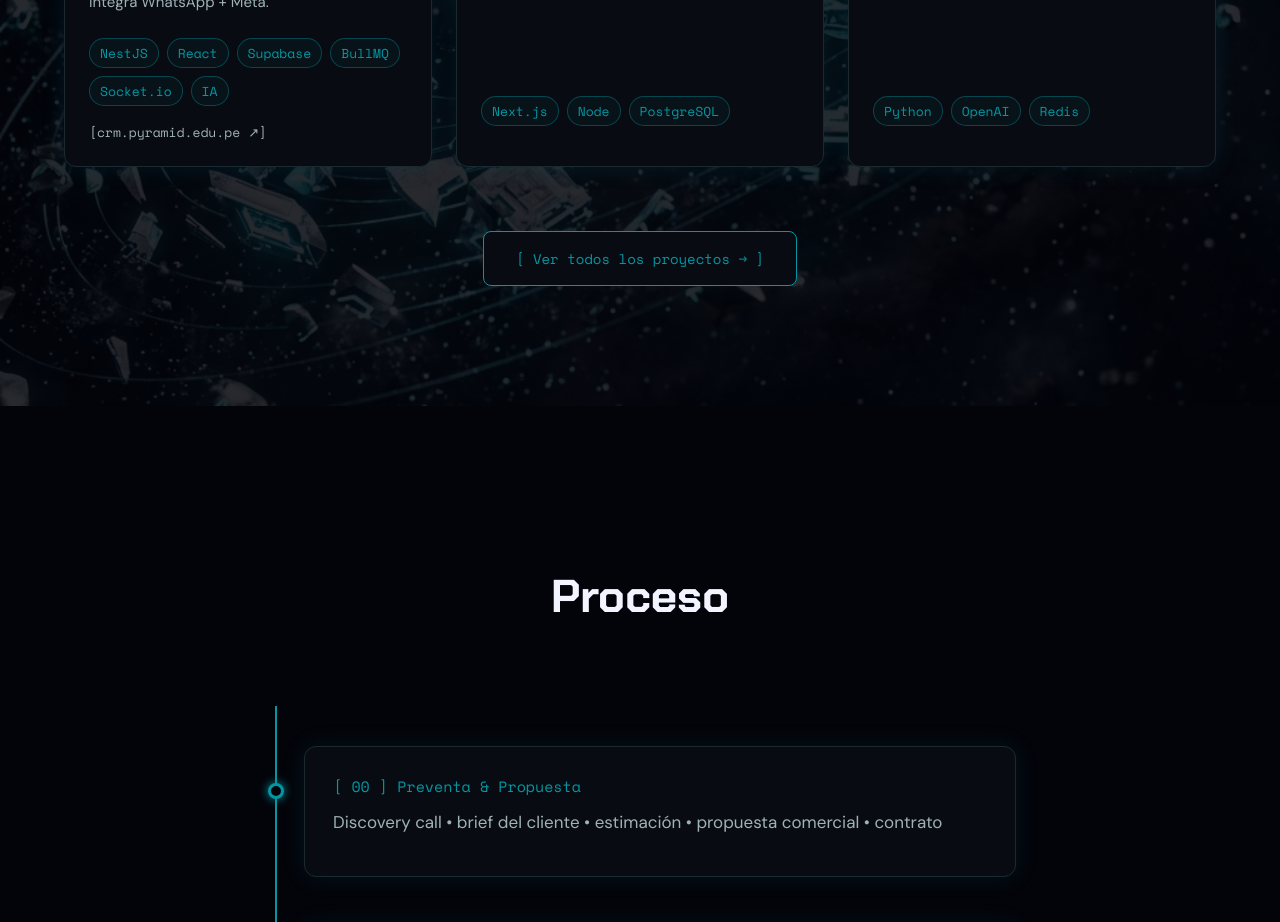
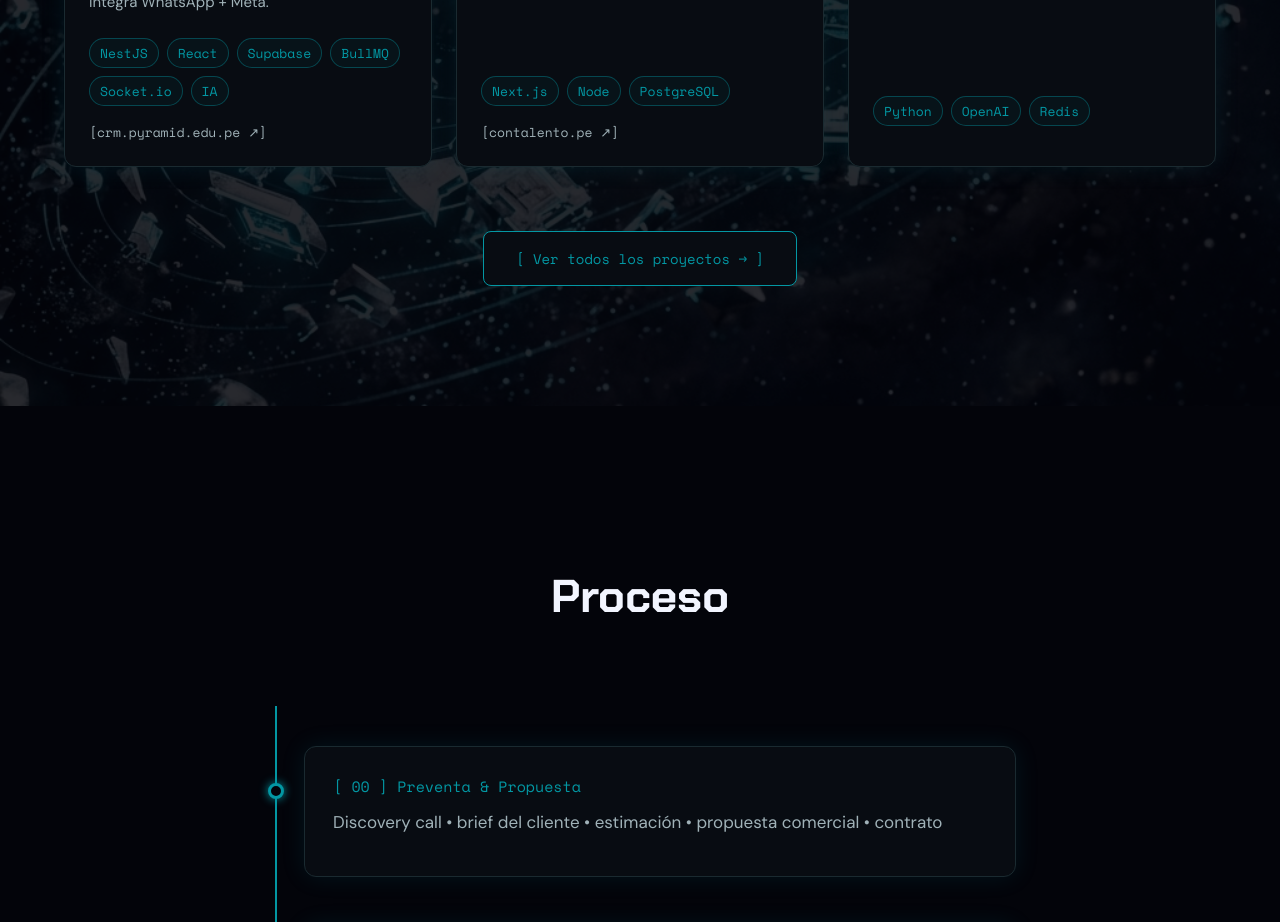
Before and after one commit to Darkness0550/PortafolioVertex, a React (Vite) app: page / in a window 1280 px wide. Shown: the part 1500-2422 px from the top of the page. Built offline with nearby package versions, Linux system fonts and the light colour scheme.

Commit message:
feat: implement interactive Projects section with video preview and flip functionality

```diff
--- a/src/sections/Projects.jsx
+++ b/src/sections/Projects.jsx
@@ -8,13 +8,13 @@ import ubixVD from '../assets/video/UbixVD.mp4';
 
 const projects = [
   { name: 'PyraChat CRM', company: 'Pyramid', year: '2024', desc: 'CRM omnicanal self-hosted.\nReemplazó respond.io.\nIntegra WhatsApp + Meta.', stack: 'NestJS · React · Supabase\nBullMQ · Socket.io · IA', link: 'crm.pyramid.edu.pe', video: crmVD },
-  { name: 'ConTalento', company: 'Empleabilidad PA', year: '2024', desc: 'Plataforma de conexión talento-empresa. Matching automatizado.', stack: 'Next.js · Node · PostgreSQL', link: '', video: contalentoVD },
+  { name: 'ConTalento', company: 'Empleabilidad PA', year: '2024', desc: 'Plataforma de conexión talento-empresa. Matching automatizado.', stack: 'Next.js · Node · PostgreSQL', link: 'contalento.pe', video: contalentoVD },
   // { name: 'PyramidCert', company: 'Pyramid', year: '2023', desc: 'Emisión y validación de certificados inmutables.', stack: 'React · Express · Web3', link: '', video: 'https://www.w3schools.com/html/mov_bbb.mp4' },
   { name: 'PIA Asistente IA', company: 'Pyramid', year: '2024', desc: 'Agente conversacional avanzado para soporte académico.', stack: 'Python · OpenAI · Redis', link: '', video: 'https://www.w3schools.com/html/mov_bbb.mp4' },
-  { name: 'COLAB Task Manager', company: 'Pyramid', year: '2025', desc: 'Gestor de tareas colaborativo en tiempo real.', stack: 'Vue · NestJS · WebSockets', link: '', video: colabVD },
-  { name: 'PyraCheck Asistencia', company: 'Pyramid', year: '2024', desc: 'Control de asistencia con geocerca y validación biométrica.', stack: 'Flutter · Firebase · GCP', link: '', video: 'https://www.w3schools.com/html/mov_bbb.mp4' },
+  { name: 'COLAB Task Manager', company: 'Pyramid', year: '2025', desc: 'Gestor de tareas colaborativo en tiempo real.', stack: 'Vue · NestJS · WebSockets', link: 'colab.vertexdev.tech', video: colabVD },
+  { name: 'Ubix', company: 'Vertex', year: '2024', desc: 'Micro SaaS para que las empresas controlen su asistencia con geocerca y validación biométrica.', stack: 'Flutter · Firebase · GCP', link: 'ubix.vertexdev.tech', video: ubixVD },
   { name: 'Pyramid Academy LMS', company: 'Pyramid', year: '2017+', desc: 'Plataforma educativa core. Más de 9k alumnos activos.', stack: 'MERN Stack · AWS', link: '', video: 'https://www.w3schools.com/html/mov_bbb.mp4' },
-  { name: 'GeoMod SaaS', company: 'Vertex', year: '2025', desc: 'Modelamiento geoespacial de alta precisión como servicio.', stack: 'React · Python · PostGIS', link: '', video: ubixVD }
+  { name: 'GeoMod SaaS', company: 'Vertex', year: '2025', desc: 'Modelamiento geoespacial de alta precisión como servicio.', stack: 'React · Python · PostGIS', link: '', video: 'https://www.w3schools.com/html/mov_bbb.mp4' }
 ];
 
 export default function Projects() {
```
